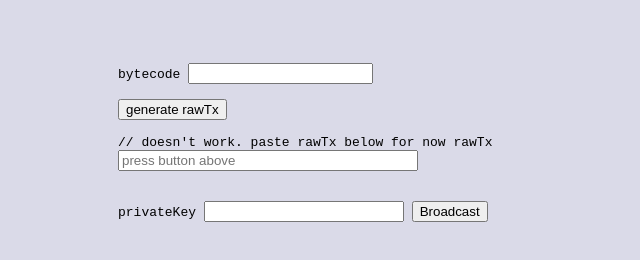
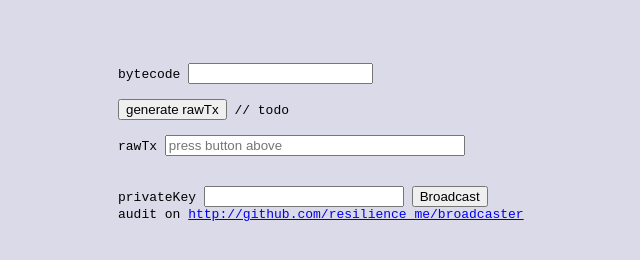
Before and after one commit to resilience-me/broadcaster, a plain HTML site: page index.html in a window 1280 px wide. Shown: the whole page, without its empty margins (197-837 px from the left). Drawn offline with nearby package versions, Linux system fonts and the light colour scheme.

Commit message:
Update index.html

```diff
--- a/index.html
+++ b/index.html
@@ -18,7 +18,7 @@
 <input name="bytecode" id="bytecode" type="text">
 <br><br>
 
-<button id="generateTx_button" onclick="generateTx();" title="generateTx">generate rawTx</button><br><br> // doesn't work. paste rawTx below for now
+<button id="generateTx_button" onclick="generateTx();" title="generateTx">generate rawTx</button> // todo <br><br>
 
 
 <label for="rawTx">rawTx</label>
@@ -33,6 +33,6 @@
 <button id="broadcast_button" onclick="broadcast();" title="broadcast">Broadcast</button>
 </div>
 </div>
-
+<footer>audit on <a href="http://github.com/resilience_me/broadcaster">http://github.com/resilience_me/broadcaster</a></footer>
 </body>
 </html>
```
